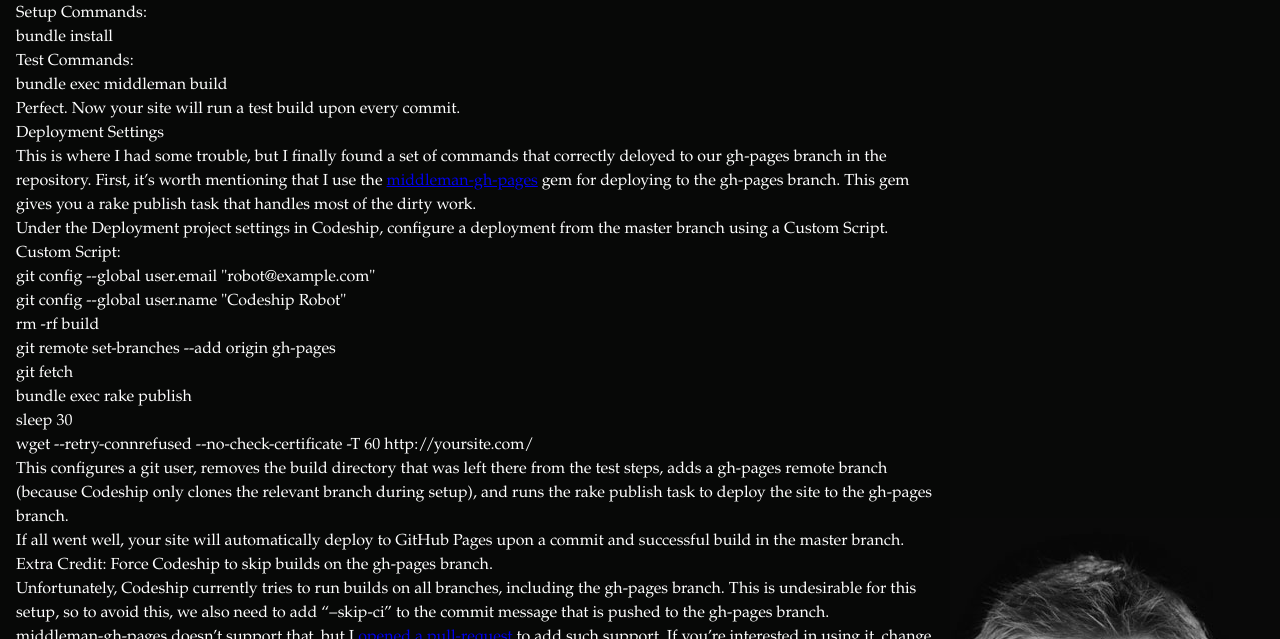
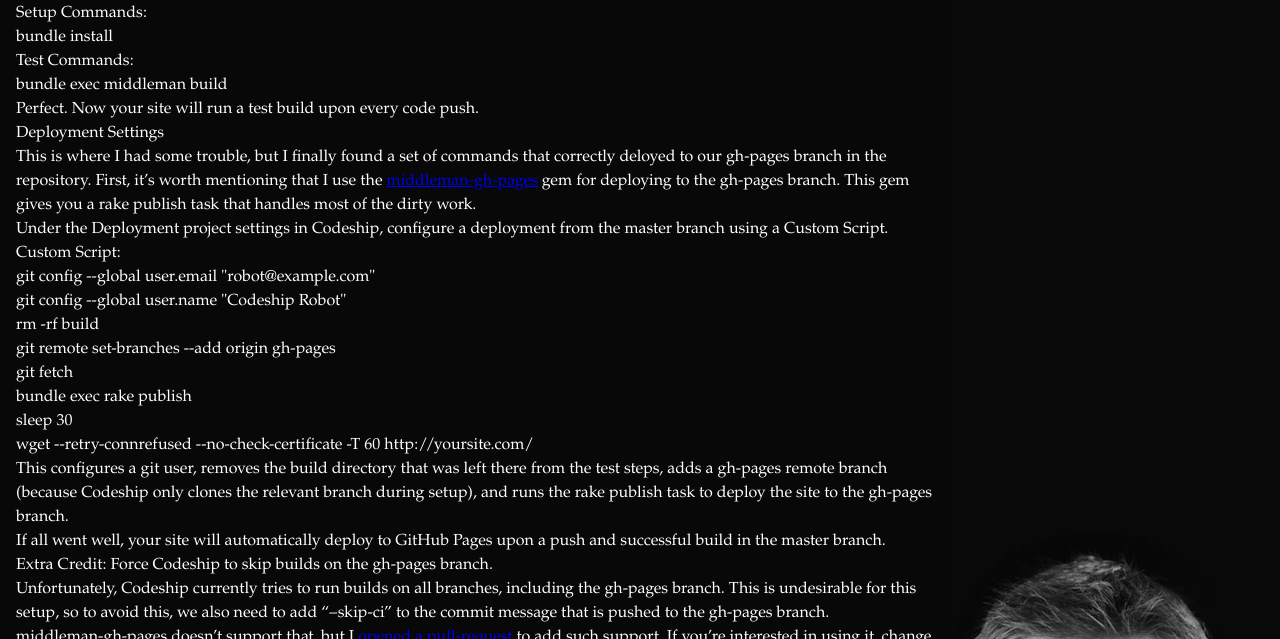
Before and after one commit to rmm5t/ryan.mcgeary.org, a Jekyll site: the page built from _posts/2013-12-19-continuous-integration-deployment-middleman-codeship-github-pages.md, in a window 1280 px wide and 1307 px high. Shown: the part 303-942 px from the top of the window. Built offline with Jekyll 4.4.1, drawn with Linux system fonts in a browser that asks for light colours; nearby versions of some CDN libraries; comment, search, counter and statistics services are not loaded.

Commit message:
Fixed some wording in the codeship blog post

```diff
--- a/_posts/2013-12-19-continuous-integration-deployment-middleman-codeship-github-pages.md
+++ b/_posts/2013-12-19-continuous-integration-deployment-middleman-codeship-github-pages.md
@@ -30,7 +30,7 @@
 
     bundle exec middleman build
 
-Perfect. Now your site will run a test build upon every commit.
+Perfect. Now your site will run a test build upon every code push.
 
 ## Deployment Settings
 
@@ -61,7 +61,7 @@
 deploy the site to the `gh-pages` branch.
 
 If all went well, your site will automatically deploy to GitHub Pages upon a
-commit and successful build in the master branch.
+push and successful build in the master branch.
 
 ## Extra Credit: Force Codeship to skip builds on the gh-pages branch.
 
```
